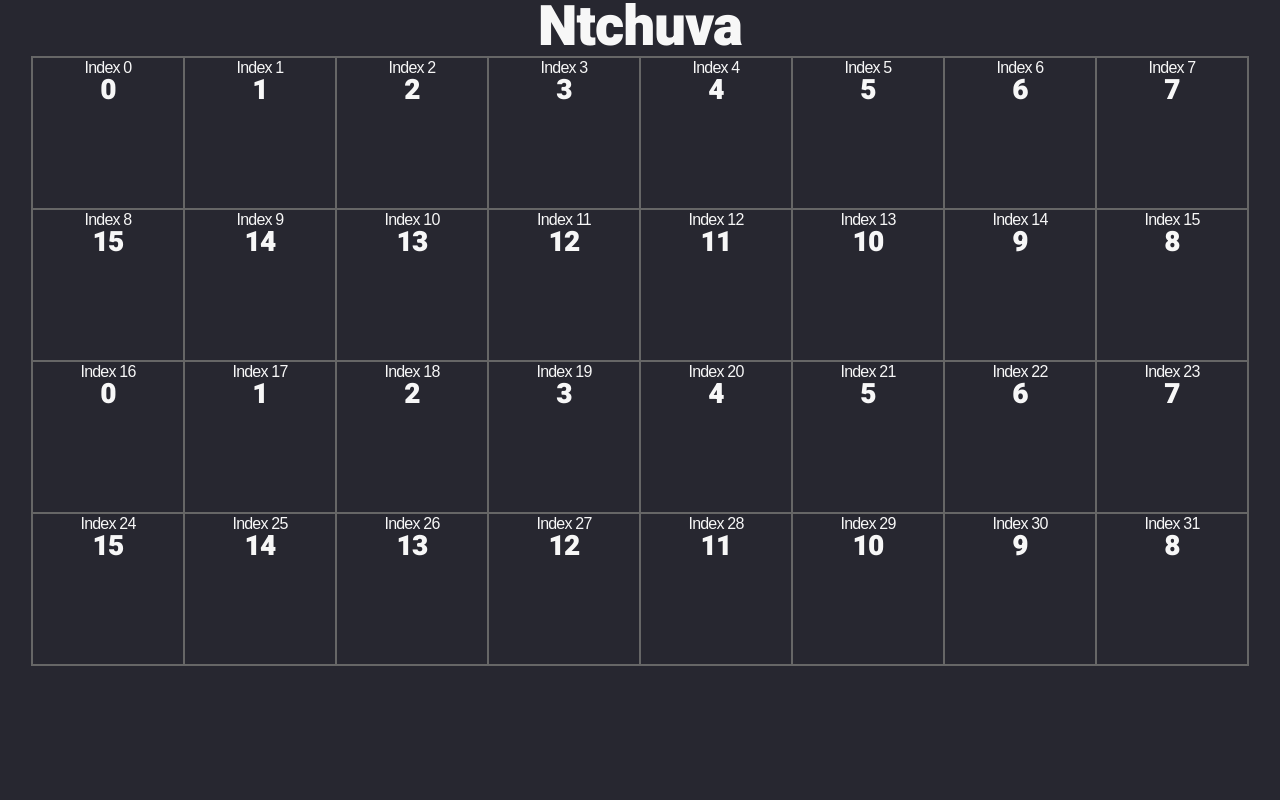
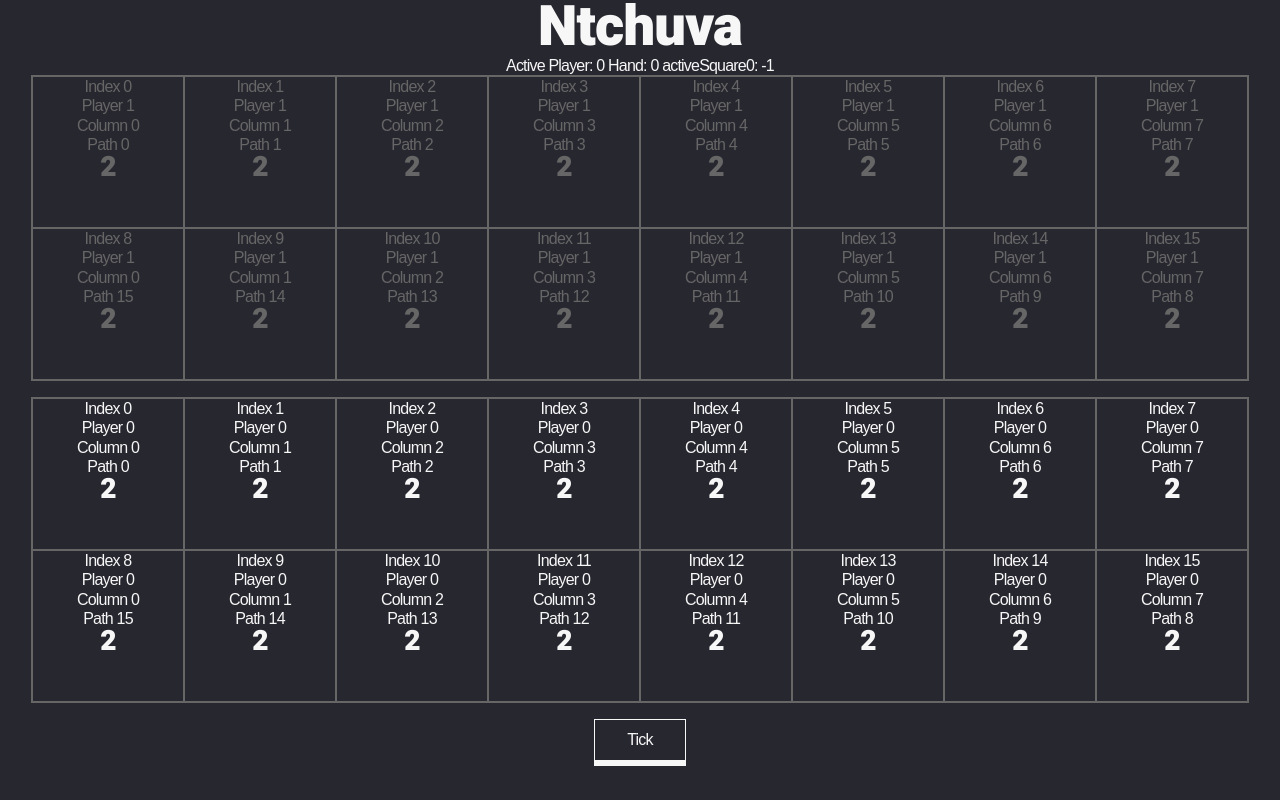
Before and after one commit to barnardnicholas/ntchuva, a React (Create React App) app: page / in a window 1280 px wide. Built offline with nearby package versions, Linux system fonts and the light colour scheme; a web font is replaced by a local one.

Commit message:
Implement manual play

```diff
--- a/src/_styles/components/board.scss
+++ b/src/_styles/components/board.scss
@@ -2,13 +2,13 @@ $square-width: calc((100vw - 4rem) / 8);
 
 .board-container {
   display: flex;
-  flex-direction: row;
-  justify-content: center;
+  flex-direction: column;
+  align-items: center;
 
   .board {
     border: 1px solid var(--main-border);
     display: grid;
-    grid-template-rows: repeat(4, 1fr);
+    grid-template-rows: repeat(2, 1fr);
     grid-template-columns: repeat(8, 1fr);
     width: fit-content;
 
@@ -16,6 +16,41 @@ $square-width: calc((100vw - 4rem) / 8);
       width: $square-width;
       height: $square-width;
       border: 1px solid var(--main-border);
+      cursor: pointer;
+      position: relative;
+      z-index: 1;
+
+      &.active {
+        background-color: #444444;
+      }
+
+      &.disabled {
+        cursor: not-allowed;
+        color: var(--main-border);
+        pointer-events: none;
+
+        h3 {
+          color: var(--main-border);
+        }
+      }
+
+      .hand-widget {
+        position: absolute;
+        top: calc(100% - 2rem);
+        left: calc(100% - 2rem);
+        width: 4rem;
+        height: 4rem;
+        background-color: var(--main-typography);
+        border-radius: 50%;
+        z-index: 20;
+        display: flex;
+        justify-content: center;
+        align-items: center;
+
+        h4 {
+          color: var(--main-background);
+        }
+      }
     }
   }
 }
--- a/src/components/Board.tsx
+++ b/src/components/Board.tsx
@@ -1,17 +1,57 @@
 import React from 'react';
-import { boardSquares } from '../constants/board';
+import useGame from '../hooks/useGame';
 import { BoardSquare } from '../types/board';
 import BoardSquareComponent from './BoardSquare';
 
 function Board() {
+  const {
+    board0,
+    board1,
+    activePlayer,
+    activeSquare0,
+    activeSquare1,
+    hand,
+    tick,
+    handleMove,
+    buttonDisabled,
+  } = useGame();
   return (
-    <div className="board-container">
-      <div className="board">
-        {boardSquares.map((square: BoardSquare) => (
-          <BoardSquareComponent key={`${square.i}-${square.player}`} square={square} />
-        ))}
+    <>
+      <div>
+        Active Player: {activePlayer} Hand: {hand} activeSquare0: {activeSquare0}
       </div>
-    </div>
+      <div className="board-container">
+        <div className="board">
+          {board1.map((square: BoardSquare) => (
+            <BoardSquareComponent
+              key={`${square.i}-${square.player}`}
+              square={square}
+              isActive={activeSquare1 === square.pathOrder && activePlayer === square.player}
+              handleMove={handleMove}
+              hand={hand}
+              disabled={activePlayer !== 1}
+            />
+          ))}
+        </div>
+        <div style={{ height: '1rem' }} />
+        <div className="board">
+          {board0.map((square: BoardSquare) => (
+            <BoardSquareComponent
+              key={`${square.i}-${square.player}`}
+              square={square}
+              isActive={activeSquare0 === square.pathOrder && activePlayer === square.player}
+              handleMove={handleMove}
+              hand={hand}
+              disabled={activePlayer !== 0}
+            />
+          ))}
+        </div>
+      </div>
+      <div style={{ height: '1rem' }} />
+      <button className="button" type="button" onClick={tick} disabled={buttonDisabled}>
+        Tick
+      </button>
+    </>
   );
 }
 
--- a/src/components/BoardSquare.tsx
+++ b/src/components/BoardSquare.tsx
@@ -1,17 +1,36 @@
 import React from 'react';
-import { BoardSquare } from '../types/board';
+import { BoardSquare, PathSquare } from '../types/board';
+import { dummyKeyDown } from '../utils/utils';
 
 interface BoardSquareProps {
   square: BoardSquare;
+  isActive: boolean;
+  handleMove: (pathSquare: PathSquare) => void;
+  hand: number;
+  disabled: boolean;
 }
-function BoardSquareComponent({ square }: BoardSquareProps) {
-  const { i, player, pathOrder } = square;
+function BoardSquareComponent({ square, isActive, handleMove, hand, disabled }: BoardSquareProps) {
+  const { i, player, pathOrder, column, value } = square;
   return (
-    <div key={`${i}-${player}`} className="board-square">
+    <div
+      key={`${i}-${player}`}
+      className={`board-square ${isActive ? 'active' : ''} ${disabled ? 'disabled' : ''}`}
+      onClick={() => handleMove(pathOrder)}
+      onKeyDown={dummyKeyDown}
+      role="button"
+      tabIndex={0}
+    >
       <div>{`Index ${i}`}</div>
-      {/* <div>{`Player ${player}`}</div>
-            <div>{`Column ${column}`}</div> */}
-      <h3>{pathOrder}</h3>
+      <div>{`Player ${player}`}</div>
+      <div>{`Column ${column}`}</div>
+      <div>{`Path ${pathOrder}`}</div>
+
+      <h3>{value}</h3>
+      {isActive && hand > 0 && (
+        <div className="hand-widget">
+          <h4>{hand}</h4>
+        </div>
+      )}
     </div>
   );
 }
--- a/src/constants/board.ts
+++ b/src/constants/board.ts
@@ -1,15 +1,3 @@
-import { BoardSquare } from '../types/board';
-import { getColumnFromIndex, getPathOrderFromIndex } from '../utils/utils';
-
-export const boardIndexes: number[] = new Array(32).fill(0).map((_: unknown, i: number) => i);
 /* eslint-disable */
-export const boardSquares: BoardSquare[] = boardIndexes.map((i: number) => {
-  return {
-    i,
-    pathOrder: getPathOrderFromIndex(i),
-    player: i < 16 ? 1 : 2,
-    value: 2,
-    column: getColumnFromIndex(i),
-  }; // Initial board value for new games
-});
+export const boardIndexes: number[] = new Array(16).fill(0).map((_: number, i: number) => i);
 /* eslint-enable */
--- /dev/null
+++ b/src/hooks/useGame.ts
@@ -0,0 +1,121 @@
+import { useCallback, useState } from 'react';
+import { BoardSquare, PathSquare, PlayerIndex } from '../types/board';
+import { buildBoardSquares } from '../utils/utils';
+import usePrevious from './usePrevious';
+
+interface UseGame {
+  board0: BoardSquare[];
+  board1: BoardSquare[];
+  tick: () => void;
+  activePlayer: PlayerIndex;
+  activeSquare0: PathSquare | -1;
+  activeSquare1: PathSquare | -1;
+  hand: number;
+  handleMove: (pathSquare: PathSquare) => void;
+  buttonDisabled: boolean;
+}
+
+const useGame = (): UseGame => {
+  const [board0, setBoard0] = useState<BoardSquare[]>(buildBoardSquares(0)); // Player 1
+  const [board1, setBoard1] = useState<BoardSquare[]>(buildBoardSquares(1)); // Player 2
+  const [activeSquare0, setActiveSquare0] = useState<PathSquare | -1>(-1); // Player 1
+  const [activeSquare1, setActiveSquare1] = useState<PathSquare | -1>(-1); // Player 2
+  const [buttonDisabled, setButtonDisabled] = useState<boolean>(false);
+  const [ticker, setTicker] = useState<number>(0);
+  const [hand, setHand] = useState<number>(0); // Number of counters in hand
+  const [activePlayer, setActivePlayer] = useState<PlayerIndex>(0);
+
+  const prevProps = usePrevious({ ticker });
+
+  function getNextPathSquare(pathSquare: PathSquare): PathSquare {
+    if (pathSquare === 15) return 0;
+    return (pathSquare + 1) as PathSquare;
+  }
+
+  function getIndexOfPathSquare(pathSquare: PathSquare): number {
+    // given a pathSquare and player, get the index
+    const activeBoard = [...[board0, board1][activePlayer]];
+    const result = activeBoard.find((square: BoardSquare) => square.pathOrder === pathSquare);
+    if (result && !Number.isNaN(result.i)) return result.i;
+    return -1;
+  }
+
+  const tick = useCallback(() => {
+    if (buttonDisabled) return;
+    console.log('.');
+    const board = [...[board0, board1][activePlayer]];
+    const setBoard = [setBoard0, setBoard1][activePlayer];
+    const activeSquare: PathSquare = [activeSquare0, activeSquare1][activePlayer] as PathSquare;
+    const setActiveSquare = [setActiveSquare0, setActiveSquare1][activePlayer];
+
+    console.log(activeSquare);
+    if (activeSquare < 0) return;
+
+    if (hand > 0) {
+      const newActiveSquare =
+        board[getIndexOfPathSquare(activeSquare)].value > 1
+          ? getNextPathSquare(activeSquare)
+          : getNextPathSquare(activeSquare); // Only advance active square if value > 1
+
+      const newSquare = board[getIndexOfPathSquare(newActiveSquare)];
+      board[newSquare.i] = { ...newSquare, value: newSquare.value + 1 }; // Increase value of active square by 1
+
+      setHand((prevHand: number) => prevHand - 1); // Decrease hand by 1
+      if (activeSquare !== newActiveSquare) setActiveSquare(newActiveSquare); // Update active square if necessary
+      setBoard(board); // Update board
+      setTicker(t => t + 1);
+    } else if (hand <= 0 && board[getIndexOfPathSquare(activeSquare)].value > 1) {
+      /* eslint-disable */
+      handleMove(activeSquare);
+      /* eslint-enable */
+    } else {
+      // handle capturing of opponents pieces
+      setActiveSquare(-1);
+      setActivePlayer((prevActivePlayer: PlayerIndex) => (!prevActivePlayer ? 1 : 0));
+    }
+  }, [
+    board0,
+    board1,
+    activeSquare0,
+    activeSquare1,
+    activePlayer,
+    buttonDisabled,
+    getIndexOfPathSquare,
+    hand,
+    handleMove,
+  ]);
+
+  /* eslint-disable */
+  function handleMove(pathSquare: PathSquare) {
+    const board = [...[board0, board1][activePlayer]];
+    const setBoard = [setBoard0, setBoard1][activePlayer];
+    const setActiveSquare = [setActiveSquare0, setActiveSquare1][activePlayer];
+    const newSquare = board[getIndexOfPathSquare(pathSquare)];
+    // set hand to chosen square value
+    const newHand = newSquare.value;
+    // set chosen square value to 0
+    board[newSquare.i] = { ...newSquare, value: 0 }; // Increase value of active square by 1
+    // set active square to chosen square
+    setHand(newHand);
+    setActiveSquare(pathSquare);
+    setBoard(board);
+    setButtonDisabled(true);
+    setTimeout(() => setButtonDisabled(false), 500);
+    setTicker(t => t + 1);
+  }
+  /* eslint-enable */
+
+  return {
+    board0,
+    board1,
+    activePlayer,
+    activeSquare0,
+    activeSquare1,
+    hand,
+    tick,
+    handleMove,
+    buttonDisabled,
+  };
+};
+
+export default useGame;
--- /dev/null
+++ b/src/hooks/usePrevious.ts
@@ -0,0 +1,19 @@
+import { useEffect, useRef } from 'react';
+
+/**
+ * Use in React Components for prevProps
+ * @param {any} value - Value to reference
+ * @return {any} Reference to value
+ */
+/* eslint-disable */
+function usePrevious(value: any) {
+  const ref = useRef<any>(value);
+  /* eslint-enable */
+
+  useEffect(() => {
+    ref.current = value;
+  });
+
+  return ref.current;
+}
+export default usePrevious;
--- a/src/utils/utils.ts
+++ b/src/utils/utils.ts
@@ -1,4 +1,5 @@
-import { BoardColumn } from '../types/board';
+import { boardIndexes } from '../constants/board';
+import { BoardColumn, BoardSquare, PathSquare } from '../types/board';
 
 /**
  * Calculate a board square's column given its index
@@ -14,10 +15,31 @@ export const getColumnFromIndex = (i: number): BoardColumn => {
  * @param {number} index - Index (0-31) (zero-indexed)
  * @return {number} Column number (0-15) (zero-indexed)
  */
-export const getPathOrderFromIndex = (i: number): number => {
+export const getPathOrderFromIndex = (i: number): PathSquare => {
   let intI: number = i;
   if (i >= 16) intI -= 16;
 
-  if (intI < 8) return intI;
-  return 16 - (intI - 7);
+  if (intI < 8) return intI as PathSquare;
+  return (16 - (intI - 7)) as PathSquare;
 };
+
+/**
+ * Build 16 squares in a circle for one player
+ * @param {0 | 1} player - 0 or 1 (2 players)
+ * @return {BoardSquare[]} Array of 16 square objects
+ */
+export const buildBoardSquares = (player: 0 | 1): BoardSquare[] => {
+  return boardIndexes.map((i: number) => {
+    return {
+      i,
+      pathOrder: getPathOrderFromIndex(i),
+      player,
+      value: 2,
+      column: getColumnFromIndex(i),
+    };
+  });
+};
+
+export function dummyKeyDown() {
+  console.log('keydown');
+}
```
Also changed, not shown: src/types/board.ts (+4 -3 lines).
